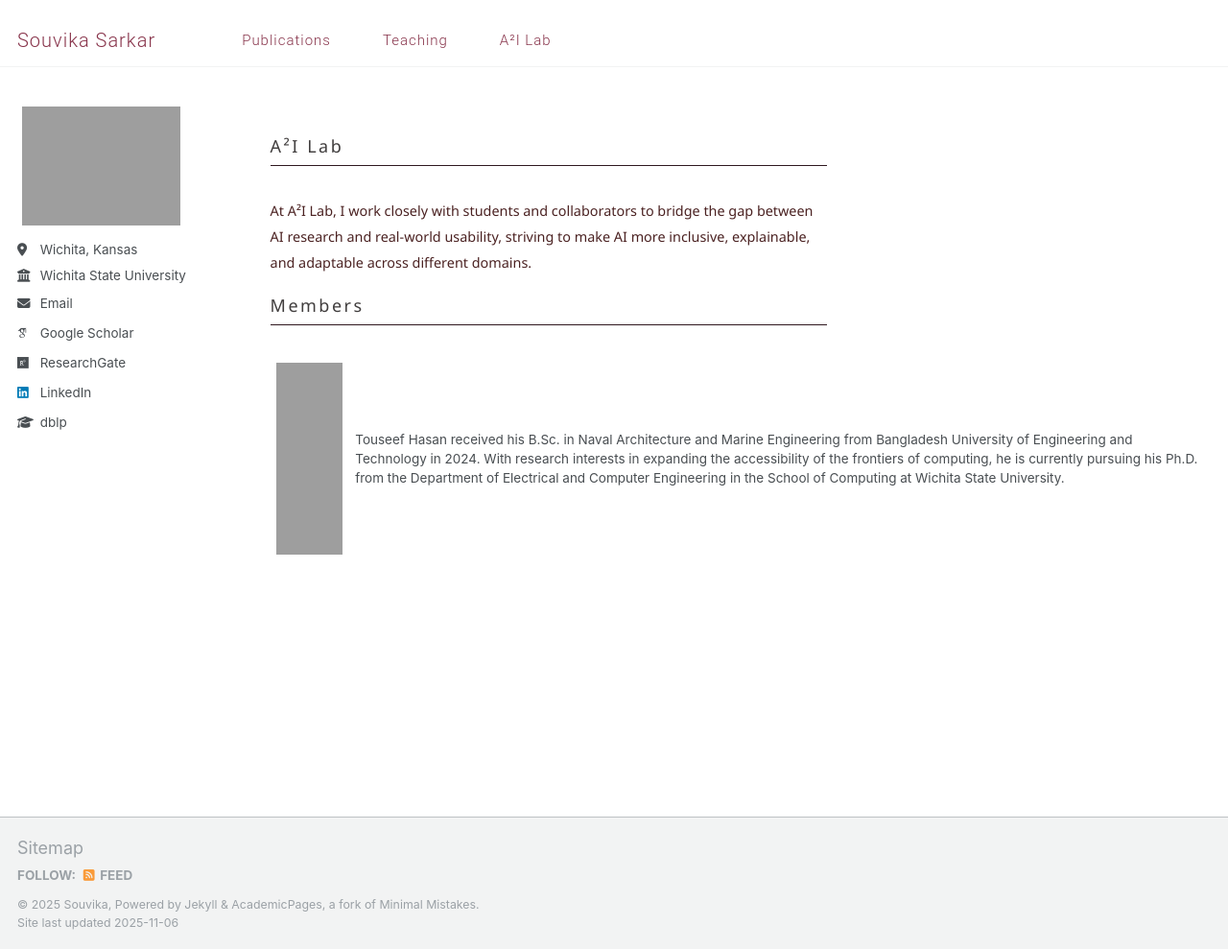
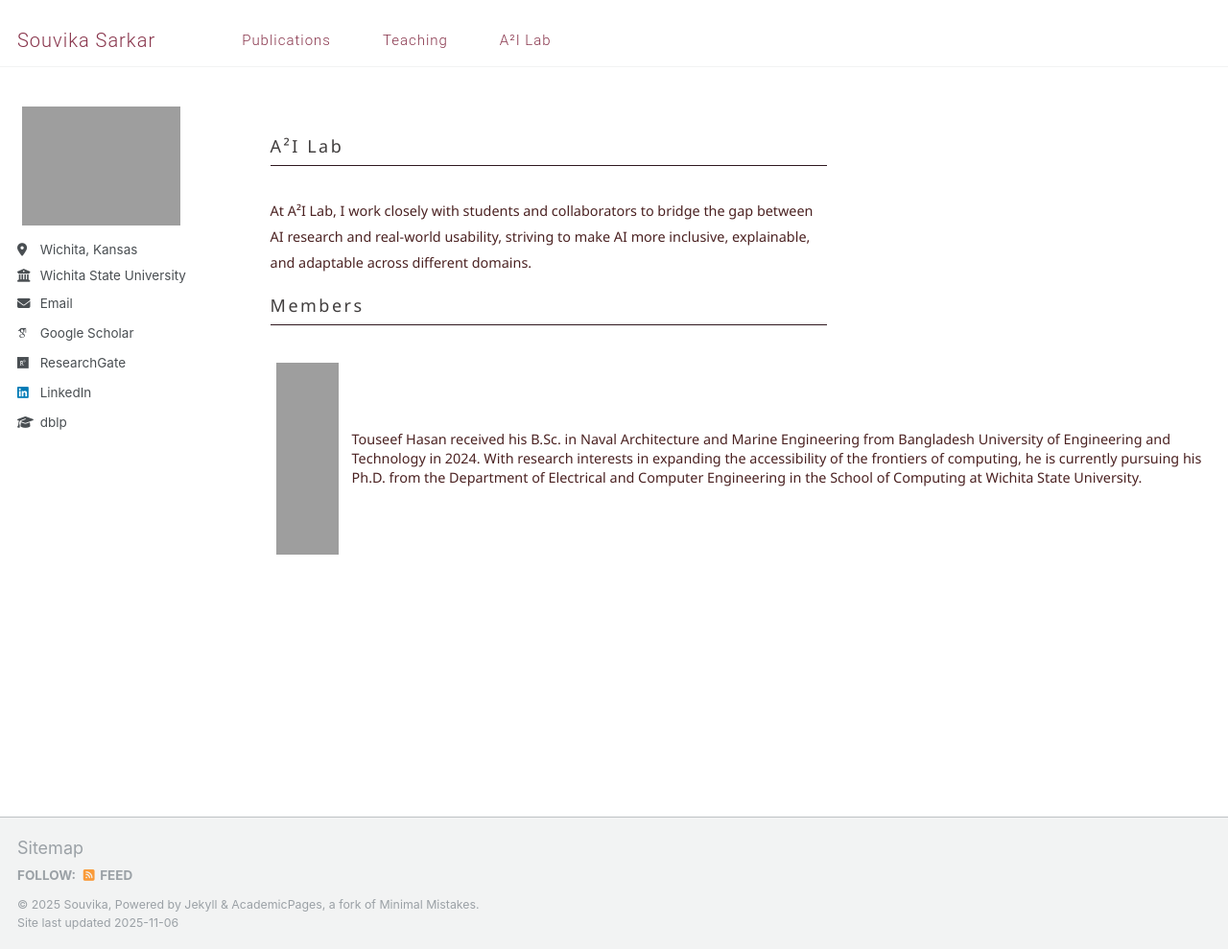
Before and after one commit to Souvika/souvika.github.io, a Jekyll site: the page built from _pages/lab.html, in a window 1280 px wide and 989 px high. Shown: the whole window at 96% size. Built offline with Jekyll 4.4.1, drawn with Linux system fonts in a browser that asks for light colours; some web fonts are replaced; grey boxes are pictures that could not be loaded.

Commit message:
Update Students.

```diff
--- a/_includes/archive-single.html
+++ b/_includes/archive-single.html
@@ -46,7 +46,7 @@
           <tbody>
             <tr style="border: none;">
               <td style="border: none;"><img src='/images/profile.png' style='height:200px;width:200px'></td>
-              <td style="border: none;"><span>Touseef Hasan received his B.Sc. in Naval Architecture and Marine Engineering from Bangladesh University of Engineering and Technology in 2024. With research interests in expanding the accessibility of the frontiers of computing, he is currently pursuing his Ph.D. from the Department of Electrical and Computer Engineering in the School of Computing at Wichita State University.</span></td>
+              <td style="border: none;"><span class="news-content-teaching">Touseef Hasan received his B.Sc. in Naval Architecture and Marine Engineering from Bangladesh University of Engineering and Technology in 2024. With research interests in expanding the accessibility of the frontiers of computing, he is currently pursuing his Ph.D. from the Department of Electrical and Computer Engineering in the School of Computing at Wichita State University.</span></td>
             </tr>
           </tbody>
         </table>
```
